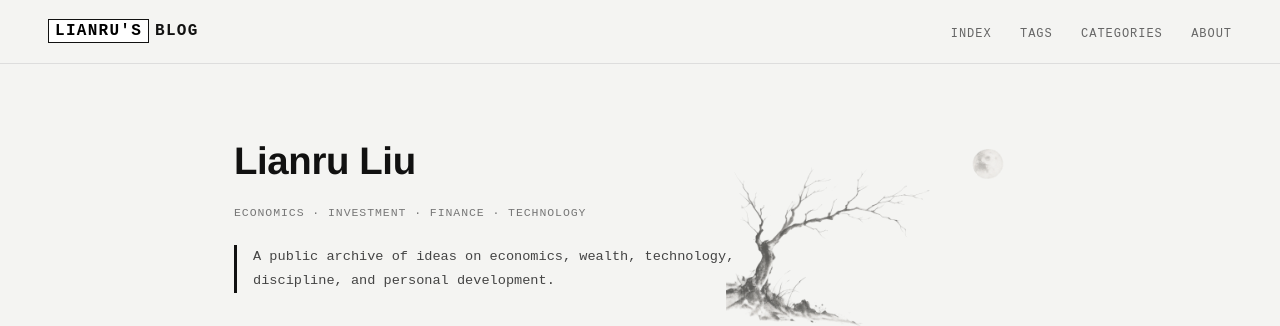
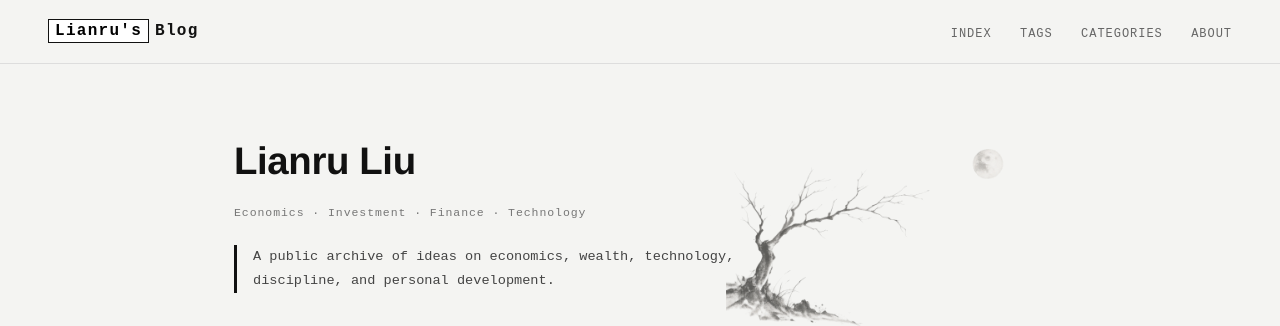
Before and after one commit to LianruLiu/LianruLiu.github.io, a Jekyll site: the page built from index.html, in a window 1280 px wide. Shown: the top 326 px of the page. Built offline with Jekyll 4.4.1, drawn with Linux system fonts in a browser that asks for light colours; the list of posts is cut into pages by our own code.

Commit message:
Update default.html

```diff
--- a/_layouts/default.html
+++ b/_layouts/default.html
@@ -124,7 +124,7 @@
       position: absolute;
       top: -10px;
       right: 0;
-  width: 260px;
+      width: 320px;
       pointer-events: none;
       z-index: 0;
     }
@@ -160,6 +160,10 @@
       padding-left: 16px;
       max-width: 560px;
       line-height: 1.75;
+    }
+
+    .intro-box .post-meta {
+      text-transform: none;
     }
 
     .section-title {
@@ -689,7 +693,7 @@
   <header>
     <div class="logo">
       <a href="{{ '/' | relative_url }}">
-        <span>LIANRU'S</span>BLOG
+        <span>Lianru's</span>Blog
       </a>
     </div>
 
```
Lines whose indentation alone changed are shown as unchanged.
